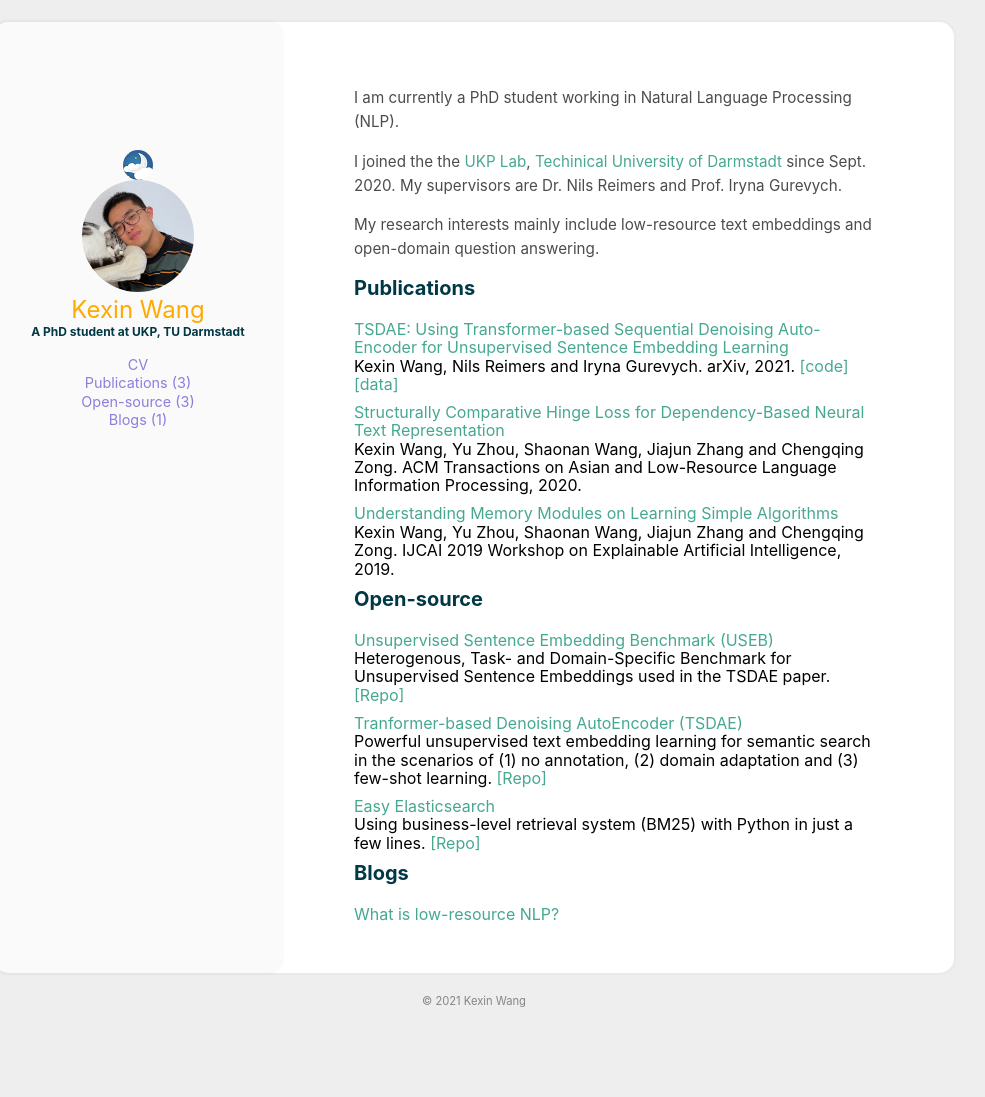
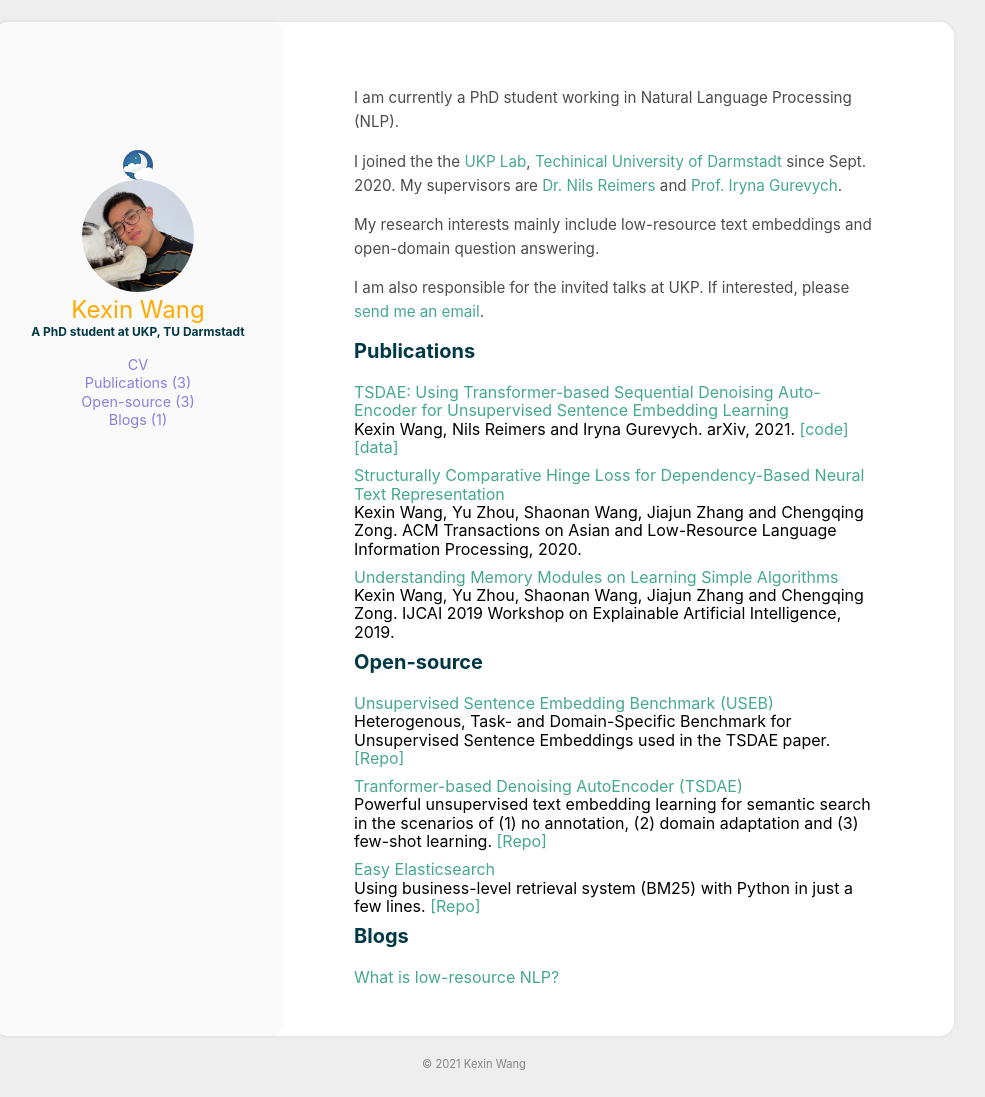
Before and after one commit to kwang2049/kwang2049.github.io, a Jekyll site: the page built from index.html, in a window 1280 px wide. Shown: the whole page, without its empty margins (166-1151 px from the left). Built offline with Jekyll 4.4.1, drawn with Linux system fonts in a browser that asks for light colours; before the commit the page ends 1033 px from its top, so only the background shows below that.

Commit message:
bug: wrong mobile version

```diff
--- a/_includes/homepage.html
+++ b/_includes/homepage.html
@@ -3,10 +3,13 @@
     I am currently a PhD student working in Natural Language Processing (NLP).
   </p>
   <p class="post_content">
-    I joined the the <a href='https://www.informatik.tu-darmstadt.de/ukp/ukp_home/index.en.jsp'>UKP Lab</a>, <a href='https://www.tu-darmstadt.de/'>Techinical University of Darmstadt</a> since Sept. 2020. My supervisors are Dr. Nils Reimers and Prof. Iryna Gurevych.
+    I joined the the <a href='https://www.informatik.tu-darmstadt.de/ukp/ukp_home/index.en.jsp'>UKP Lab</a>, <a href='https://www.tu-darmstadt.de/'>Techinical University of Darmstadt</a> since Sept. 2020. My supervisors are <a href='https://www.nils-reimers.de/research/'>Dr. Nils Reimers</a> and <a href='https://www.informatik.tu-darmstadt.de/ukp/ukp_home/head_ukp/index.en.jsp'> Prof. Iryna Gurevych</a>.
   </p>
   <p class="post_content">
     My research interests mainly include low-resource text embeddings and open-domain question answering.
+  </p>
+  <p class="post_content">
+    I am also responsible for the invited talks at UKP. If interested, please <a href="mailto:kwang@ukp.informatik.tu-darmstadt.de">send me an email</a>.
   </p>
 </div>
 
--- a/_includes/mobile_menu.html
+++ b/_includes/mobile_menu.html
@@ -3,15 +3,15 @@
   <ul class="nav_list">
     {% if site.user.aboutme %}
     <li class="nav_item">
-      <a href="{{ site.baseurl }}/aboutme.html">about</a>
+      <a href="{{ site.baseurl }}/aboutme.html">CV</a>
     </li>
 
     {% endif %}
     {% for category in site.categories %}
-    {% capture cat_name %}{{ category | first }}{% endcapture %}
+    {% capture cat_name %}{{ category | first | downcase }}{% endcapture %}
 
     <li class="nav_item">
-      <a href="{{ site.baseurl }}/categories/{{ cat_name }}" id="aa">{{ cat_name }} ({{ category | last | size }})</a>
+      <a href="{{ site.baseurl }}/categories/{{ cat_name }}" id="aa">{{ cat_name | capitalize }} ({{ category | last | size }})</a>
     </li>
     {% endfor %}
   </ul>
--- a/aboutme.html
+++ b/aboutme.html
@@ -6,6 +6,6 @@
     <div class="post_content">
         Here I embedded my CV:
         <br>
-        <iframe src="{{ site.user.cv | relative_url }}" width="550" height="800"></iframe>
+        <iframe src="{{ site.user.cv | relative_url }}" width=100% height="700"></iframe>
     </div>
 </section>
```
